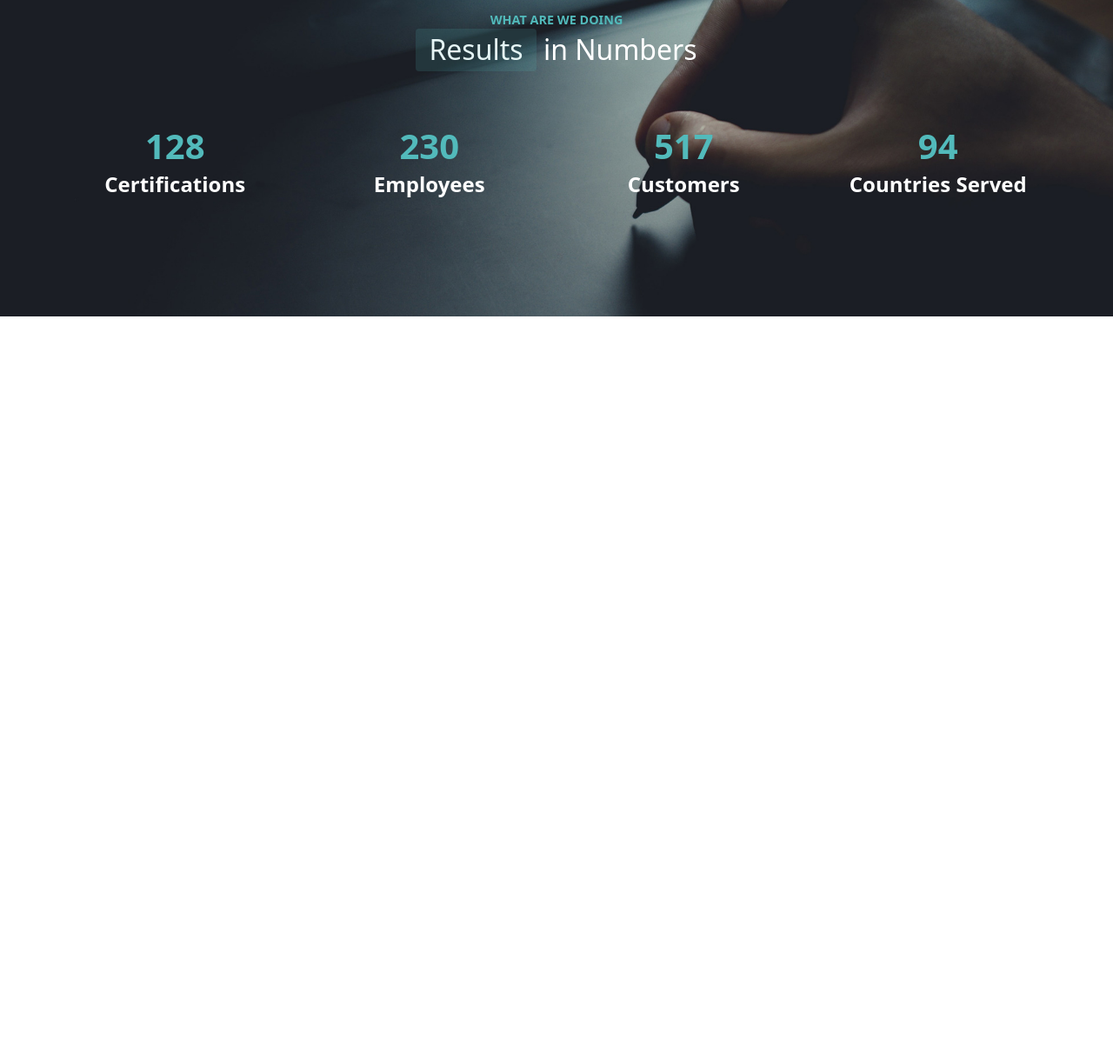
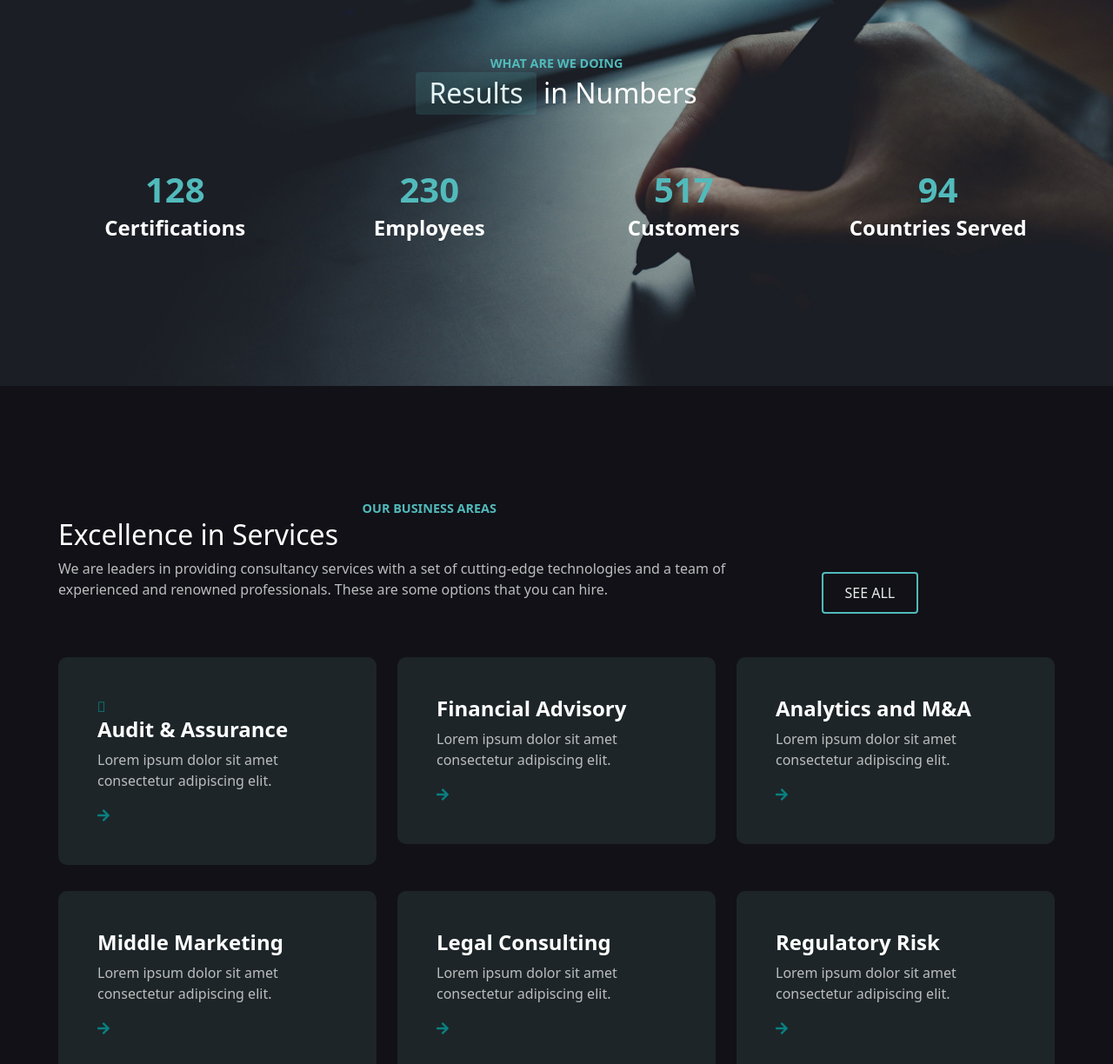
Before and after one commit to GFesta/proj-html-vuejs, a plain HTML site: page index.html in a window 1280 px wide. Shown: the part 1576-2800 px from the top of the page at 87% size. Before the commit the page ends 1940 px from the top, so only its background shows below. Drawn offline with nearby package versions, Linux system fonts and the light colour scheme.

Commit message:
section services

```diff
--- a/css/style.css
+++ b/css/style.css
@@ -9,6 +9,22 @@ body {
     height: 100%;
     font-size: 'Montserrat', sans-serif;
 }
+
+/* utility */
+section {
+    position: relative;
+    width: 100%;
+    padding: 130px 0;
+    background-size: cover;
+    background-attachment: fixed;
+    background-position: center;
+}
+
+.container {
+    max-width: 1170px;
+    padding: 0;
+}
+/* utility */
 
 header {
     position: relative;
@@ -198,23 +214,9 @@ h2 .perfomance:before {
 /* VIDEO */
 
 /* RESULTS */
-section {
-    position: relative;
-    width: 100%;
-    padding: 130px 0;
-    background-size: cover;
-    background-attachment: fixed;
-    background-position: center;
-}
-
 #results {
     background-color: black;
     background-image: url(../img/bg-1.jpg);
-}
-
-.container {
-    max-width: 1170px;
-    padding: 0;
 }
 
 .row {
@@ -232,13 +234,12 @@ section {
     color: #52babb;
 }
 
-h2 {
-    color: #fff;
-}
+
 h2 .results-title {
     position: relative;
     display: inline-block;
     padding: 5px 15px;
+    color: #fff;
 }
 h2 .results-title:before {
     content: '';
@@ -259,7 +260,6 @@ h2 .results-title:before {
     text-align: center;
 }
 .data-numbers {
-
     font-size: 2.5rem;
     color: #52babb;
     font-weight: 700;
@@ -280,3 +280,89 @@ h4 {
     color: #fff;
     font-weight: 700;
 }
+
+.title-white,
+.service-title {
+    color: #fff;
+}
+/* RESULTS */
+
+/* SERVICE */
+#services {
+    background-color: #111117;
+}
+.intro {
+    margin-bottom: 50px;
+}
+
+h2 .service-title {
+    position: relative;
+    display: inline-block;
+    padding: 5px 15px;
+    background-color: #52babb;
+}
+/* h2 .services-title:before {
+    content: '';
+    position: absolute;
+    top: 0;
+    left: 0;
+    width: 100%;
+    height: 100%;
+    border-radius: 4px;
+    opacity: 0.15;
+    background-color: #52babb;
+} */
+p {
+    color: #bcbdbd;
+}
+
+.btn-seeall {
+    border-color: #52babb;
+    border: 2px solid #52babb;
+    border-radius: 4px;
+    padding: 10px 25px;
+    background-color: transparent;
+    color: #e7eee9;
+}
+
+.card {
+    position: relative;
+    z-index: 1;
+    width: 100%;
+    border-radius: 10px;
+    padding: 45px;
+    border: none;
+}
+.card:not(.no-hover) {
+    background-color: #1d2528;
+}
+
+.icon {
+    margin: 0;
+    color: #098081;
+}
+.icon-organization:before {
+    content: "\e616";
+}
+
+.fa-arrow-right:before {
+    content: "\f061";
+}
+
+a:not(.btn), a:link:not(.btn), a:visited:not(.btn), a:hover:not(.btn), a:active:not(.btn) {
+    font-size: 1rem;
+    font-weight: 400;
+    line-height: 1.5;
+    color: #098081;
+    text-decoration: none;
+}
+
+.fas {
+    font-weight: 900;
+    font-family: "Font Awesome 5 Free";
+}
+
+.item {
+    margin-bottom: 30px;
+}
+/* SERVICE- */
--- a/index.html
+++ b/index.html
@@ -5,6 +5,8 @@
     <meta http-equiv="X-UA-Compatible" content="IE=edge">
     <meta name="viewport" content="width=device-width, initial-scale=1.0">
     <link rel="stylesheet" href="https://cdnjs.cloudflare.com/ajax/libs/font-awesome/5.15.2/css/all.min.css" integrity="sha512-HK5fgLBL+xu6dm/Ii3z4xhlSUyZgTT9tuc/hSrtw6uzJOvgRr2a9jyxxT1ely+B+xFAmJKVSTbpM/CuL7qxO8w==" crossorigin="anonymous" />
+    <link rel = "preconnect" href = "https://fonts.gstatic.com">
+    <link href = "https://fonts.googleapis.com/css2? family = Montserrat: wght @ 100 & display = swap" rel = "stylesheet">
     <link href="https://cdn.jsdelivr.net/npm/bootstrap@5.0.0-beta3/dist/css/bootstrap.min.css" rel="stylesheet" integrity="sha384-eOJMYsd53ii+scO/bJGFsiCZc+5NDVN2yr8+0RDqr0Ql0h+rP48ckxlpbzKgwra6" crossorigin="anonymous">
     <link rel="stylesheet" href="https://maxcdn.bootstrapcdn.com/bootstrap/3.3.7/css/bootstrap-theme.min.css" integrity="sha384-rHyoN1iRsVXV4nD0JutlnGaslCJuC7uwjduW9SVrLvRYooPp2bWYgmgJQIXwl/Sp" crossorigin="anonymous">
     <link rel="stylesheet" href="css/style.css">
@@ -160,7 +162,7 @@
             <div class="row mb-md-5 text-center">
                 <div class="col-12">
                     <span class="pre-title">What are we doing</span>
-                    <h2><span class="results-title"><span>Results</span></span> in Numbers</h2>
+                    <h2 class="title-white"><span class="results-title"><span>Results</span></span> in Numbers</h2>
                 </div>
             </div>
             <div class="row justify-content-center text-center items">
@@ -191,6 +193,71 @@
             </div>
         </div>
     </section>
+    <!-- Services -->
+    <section id="services" class="section-3 odd offers">
+        <div class="container">
+            <div class="row intro">
+                <div class="col-12 col-md-9 align-self-center text-md-left">
+                    <span class="pre-title">Our business areas</span>
+                    <h2 class="title-white">Excellence in <span class="services-title"><span>Services</span></span></h2>
+                    <p class="text-grey">We are leaders in providing consultancy services with a set of cutting-edge technologies and a team of experienced and renowned professionals. These are some options that you can hire.</p>
+                </div>
+                <div class="col-12 col-md-3 align-self-end">
+                    <a href="#" class="btn mx-auto mr-md-0 ml-md-auto outline-button btn-seeall btn-light">SEE ALL</a>
+                </div>
+            </div>
+            <div class="row justify-content-center items">
+                <div class="col-12 col-md-6 col-lg-4 item">
+                    <div class="card">
+                        <i class="icon icon-organization"></i>
+                        <h4>Audit & Assurance</h4>
+                        <p>Lorem ipsum dolor sit amet consectetur adipiscing elit.</p>
+                        <a href="#"><i class="btn-icon pulse fas fas fa-arrow-right"></i></a>
+                    </div>
+                </div>
+                <div class="col-12 col-md-6 col-lg-4 item">
+                    <div class="card">
+                        <i class="icon icon-briefcase"></i>
+                        <h4>Financial Advisory</h4>
+                        <p>Lorem ipsum dolor sit amet consectetur adipiscing elit.</p>
+                        <a href="#"><i class="btn-icon pulse fas fas fa-arrow-right"></i></a>
+                    </div>
+                </div>
+                <div class="col-12 col-md-6 col-lg-4 item">
+                    <div class="card">
+                        <i class="icon icon-chart"></i>
+                        <h4>Analytics and M&A</h4>
+                        <p>Lorem ipsum dolor sit amet consectetur adipiscing elit.</p>
+                        <a href="#"><i class="btn-icon pulse fas fas fa-arrow-right"></i></a>
+                    </div>
+                </div>
+                <div class="col-12 col-md-6 col-lg-4 item">
+                    <div class="card">
+                        <i class="icon icon-plane"></i>
+                        <h4>Middle Marketing</h4>
+                        <p>Lorem ipsum dolor sit amet consectetur adipiscing elit.</p>
+                        <a href="#"><i class="btn-icon pulse fas fas fa-arrow-right"></i></a>
+                    </div>
+                </div>
+                <div class="col-12 col-md-6 col-lg-4 item">
+                    <div class="card">
+                        <i class="icon icon-globe-alt"></i>
+                        <h4>Legal Consulting</h4>
+                        <p>Lorem ipsum dolor sit amet consectetur adipiscing elit.</p>
+                        <a href="#"><i class="btn-icon pulse fas fas fa-arrow-right"></i></a>
+                    </div>
+                </div>
+                <div class="col-12 col-md-6 col-lg-4 item">
+                    <div class="card">
+                        <i class="icon icon-drawer"></i>
+                        <h4>Regulatory Risk</h4>
+                        <p>Lorem ipsum dolor sit amet consectetur adipiscing elit.</p>
+                        <a href="#"><i class="btn-icon pulse fas fas fa-arrow-right"></i></a>
+                    </div>
+                </div>
+            </div>
+        </div>
+    </section>
 
 
 
```
